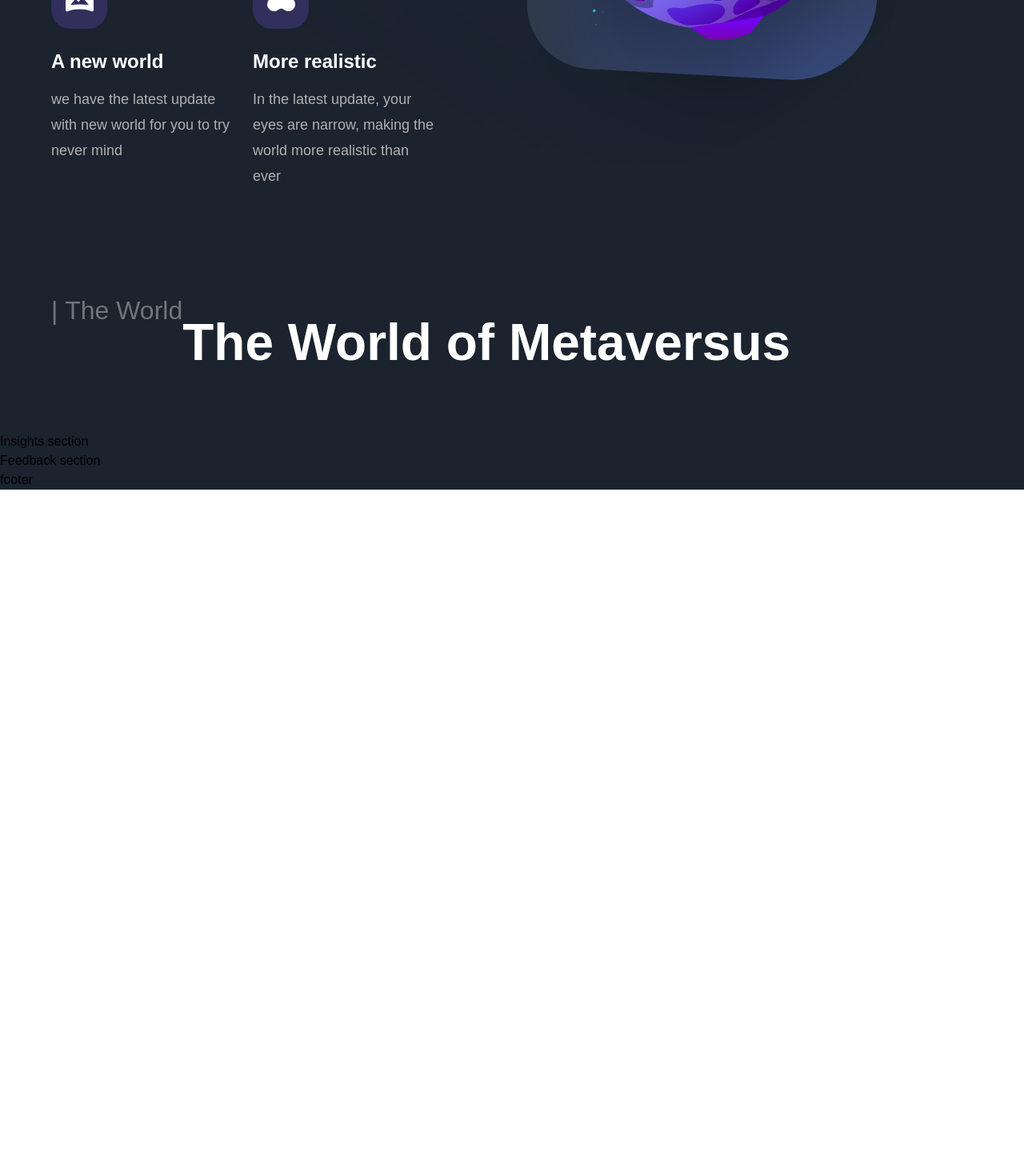
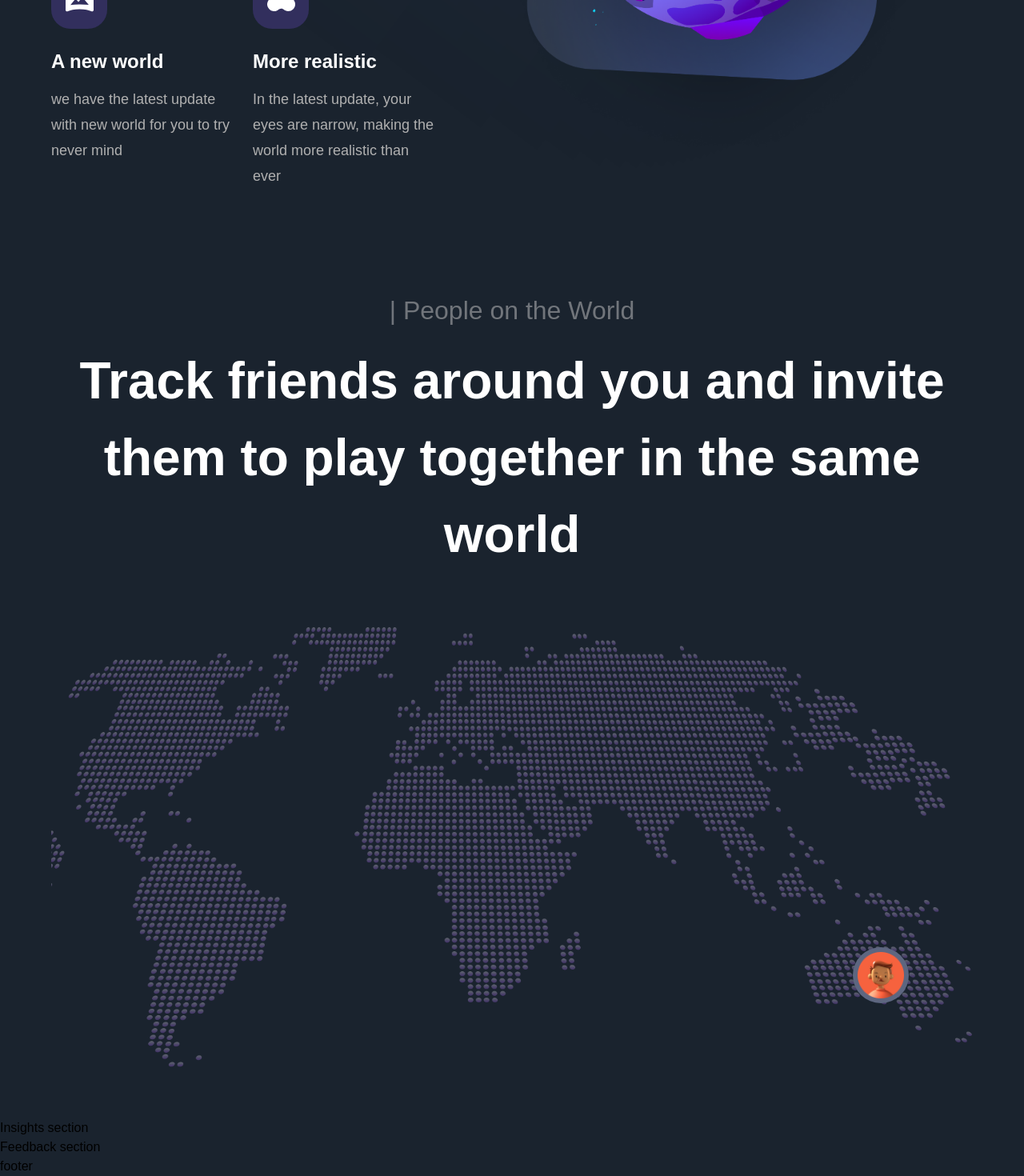
Before and after one commit to TheXro/Metaverse, a Next.js app: page / in a window 1280 px wide. Shown: the part 3968-5438 px from the top of the page at 80% size. Before the commit the page ends 4580 px from the top, so only its background shows below. Built offline with nearby package versions, Linux system fonts and the light colour scheme; a web font is replaced by a local one.

Commit message:
world js changes

```diff
--- a/sections/WhatsNew.jsx
+++ b/sections/WhatsNew.jsx
@@ -17,7 +17,7 @@ const WhatsNew = () => (
         variants={fadeIn("left", "tween", 0.2, 1)}
         className='flex-[0.75] flex justify-center flex-col'
       >
-        <TypingText title="| What's New?" />
+        <TypingText title="| What's New?"/>
         <TitleText title={<>What's new about Metaversus?</>} textStyles='text-left'  />
         <div className='mt-[31px] flex flex-row justify-between max-w-[370] gap-[24px]'>
           {newFeatures.map((feature) => (
--- a/sections/World.jsx
+++ b/sections/World.jsx
@@ -7,14 +7,36 @@ import { TypingText, TitleText } from "../components";
 const World = () => (
   <section className={`${styles.paddings} relative z-10`}>
     <motion.div
-      className={`${styles.innerWidth} mx-auto flex felx-col`}
+      className={`${styles.innerWidth} mx-auto`}
       variants={staggerContainer}
       initial='hidden'
       whileInView='show'
       viewport={{ once: false, amount: 0.25 }}
     >
-      <TypingText title="| The World" textStyles="text-center"/>
-      <TitleText title={<>The World of Metaversus</>} textStyles='text-center' />
+      <TypingText title='| People on the World' textStyles='text-center' />
+      <TitleText
+        title={
+          <>
+            Track friends around you and invite them to play together in the
+            same world
+          </>
+        }
+        textStyles='text-center'
+      />
+      <motion.div
+        variant={fadeIn("left", "tween", 0.2, 1)}
+        className='relative mt-[68px] flex w-full h-[550px]'
+      >
+        <img src='/map.png' alt='map' className='w-full h-full object-cover' />
+
+        <div className='absolute bottom-20 right-20 w-[70px] h-[70px] p-[6px] rounded-full bg-[#5d6680]'>
+          <img
+            src='/people-01.png'
+            alt='people'
+            className='w-full h-full object-cover'
+          />
+        </div>
+      </motion.div>
     </motion.div>
   </section>
 );
```
